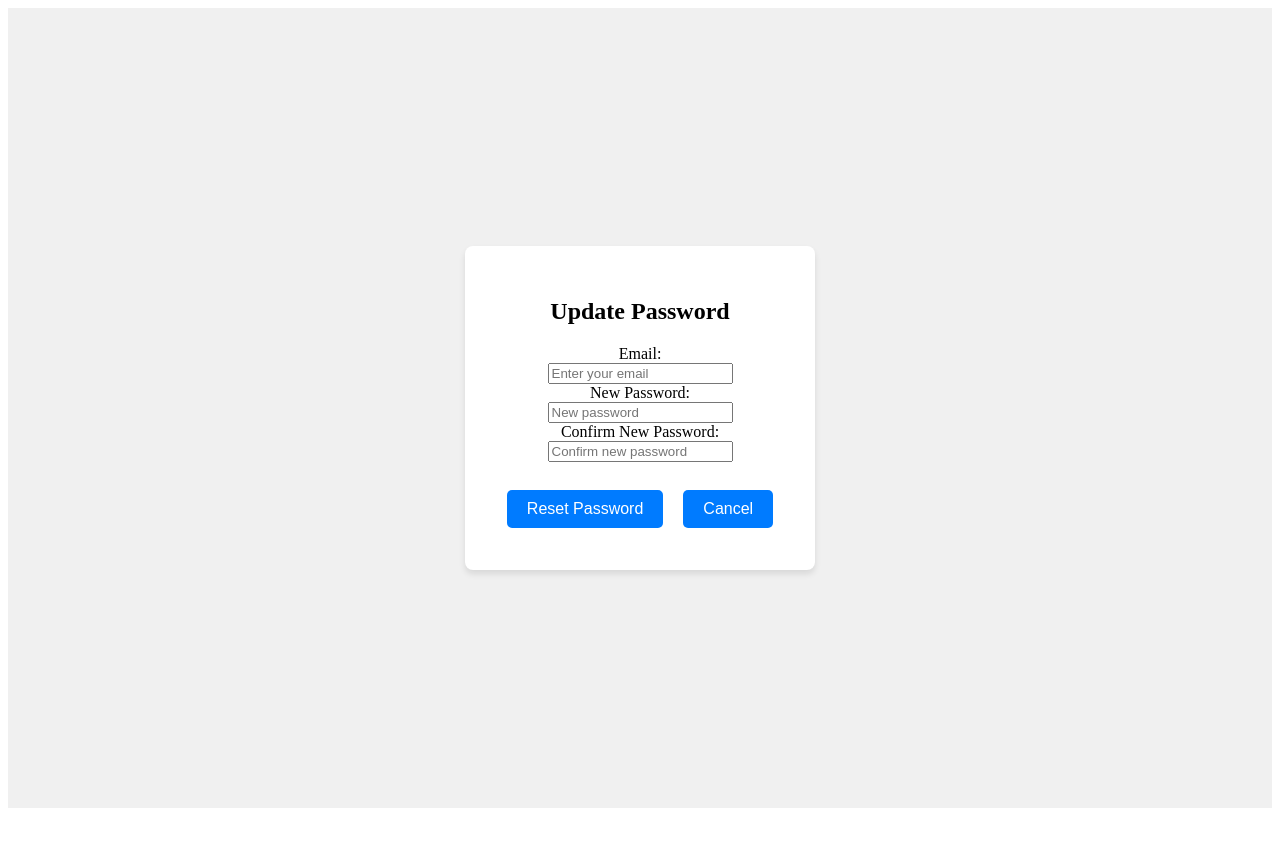
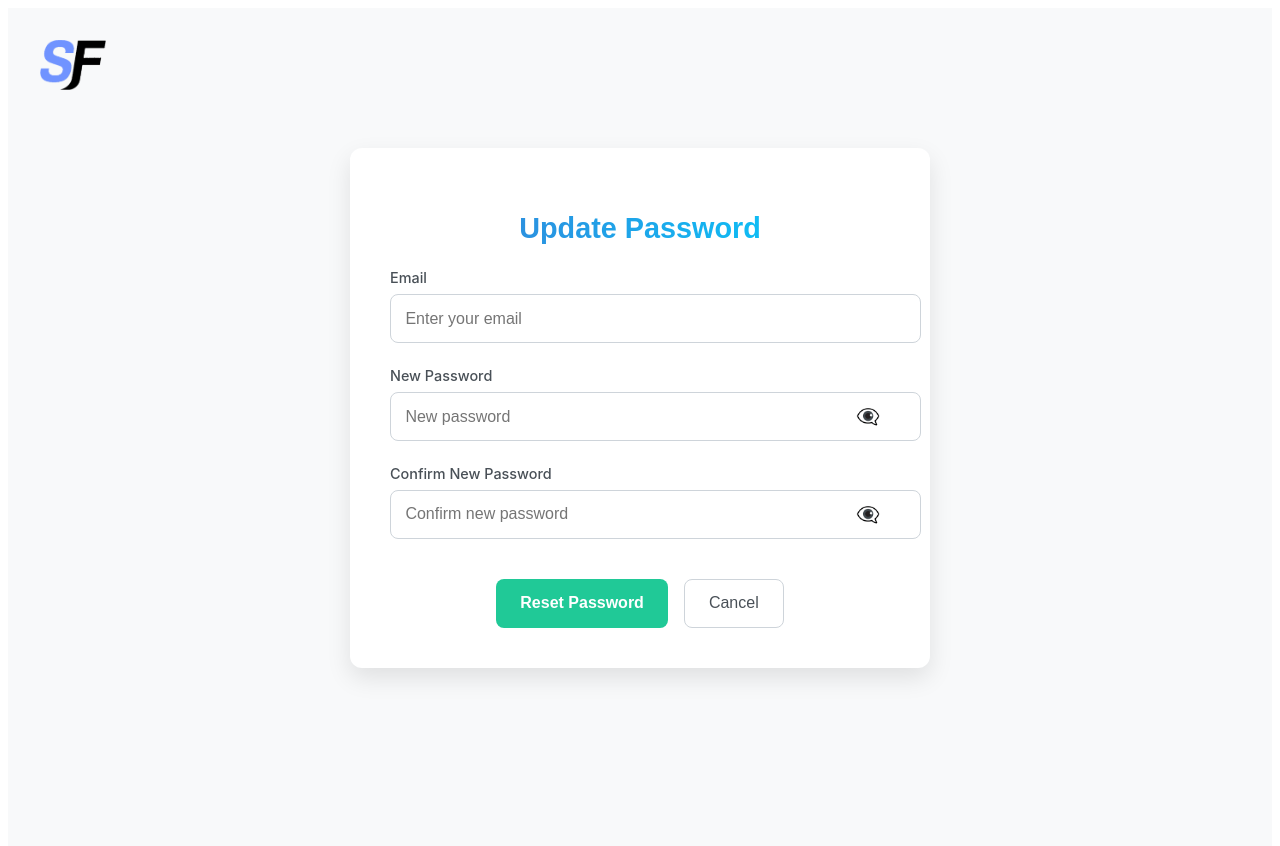
Before and after one commit to saanjpatel/IntroSWEGroup3, a React (Vite) app in the folder frontend/: page /update-password in a window 1280 px wide. Shown: the top 846 px of the page. Before the commit the page ends 816 px from the top, so only its background shows below. Built offline with nearby package versions, Linux system fonts and the light colour scheme.

Commit message:
Updated UpdatePassword Looks

```diff
--- a/frontend/src/UpdatePassword.jsx
+++ b/frontend/src/UpdatePassword.jsx
@@ -1,11 +1,14 @@
 import React, { useState } from "react";
 import { useNavigate } from "react-router-dom";
+import logo from "../src/assets/SFLogo.png"; // Make sure to add your logo file
 
 const UpdatePassword = () => {
   const [email, setEmail] = useState("");
   const [new_password, setNewPassword] = useState("");
   const [confirm_password, setConfirmPassword] = useState("");
   const [message, setMessage] = useState("");
+  const [showPassword, setShowPassword] = useState(false);
+  const [showConfirmPassword, setShowConfirmPassword] = useState(false);
   const navigate = useNavigate();
 
   const handleSubmit = async (e) => {
@@ -43,51 +46,92 @@ const UpdatePassword = () => {
 
   return (
     <div style={styles.container}>
+      <img
+        src={logo}
+        alt="StayFit Logo"
+        style={styles.logo}
+        onClick={() => navigate("/")}
+      />
+
+      <div style={styles.content}>
         <div style={styles.card}>
-        <h2>Update Password</h2>
-        {message && <p>{message}</p>}
-        <form onSubmit={handleSubmit}>
-          <div>
-            <label>Email: </label>
-            <br />
+          <h2 style={styles.title}>Update Password</h2>
+
+          {message && (
+            <p style={message.includes("successfully") ? styles.successMessage : styles.errorMessage}>
+              {message}
+            </p>
+          )}
+
+          <form onSubmit={handleSubmit} style={styles.form}>
+            <div style={styles.formGroup}>
+              <label style={styles.label}>Email</label>
               <input
                 type="email"
                 value={email}
                 placeholder="Enter your email"
                 onChange={(e) => setEmail(e.target.value)}
+                style={styles.input}
                 required
               />
             </div>
-          <div>
-            <label>New Password: </label>
-            <br />
+
+            <div style={styles.formGroup}>
+              <label style={styles.label}>New Password</label>
+              <div style={styles.passwordContainer}>
                 <input
-              type="password"
+                  type={showPassword ? "text" : "password"}
                   value={new_password}
                   placeholder="New password"
                   onChange={(e) => setNewPassword(e.target.value)}
+                  style={styles.passwordInput}
                   required
                 />
+                <button
+                  type="button"
+                  onClick={() => setShowPassword(!showPassword)}
+                  style={styles.eyeButton}
+                >
+                  {showPassword ? "👁️" : "👁️‍🗨️"}
+                </button>
               </div>
-          <div>
-            <label>Confirm New Password: </label>
-            <br />
+            </div>
+
+            <div style={styles.formGroup}>
+              <label style={styles.label}>Confirm New Password</label>
+              <div style={styles.passwordContainer}>
                 <input
-              type="password"
+                  type={showConfirmPassword ? "text" : "password"}
                   value={confirm_password}
                   placeholder="Confirm new password"
                   onChange={(e) => setConfirmPassword(e.target.value)}
+                  style={styles.passwordInput}
                   required
                 />
+                <button
+                  type="button"
+                  onClick={() => setShowConfirmPassword(!showConfirmPassword)}
+                  style={styles.eyeButton}
+                >
+                  {showConfirmPassword ? "👁️" : "👁️‍🗨️"}
+                </button>
               </div>
-          <br />
-          <button type="submit" style={styles.button}>
+            </div>
+
+            <div style={styles.buttonGroup}>
+              <button type="submit" style={styles.primaryButton}>
                 Reset Password
               </button>
-          <button type="button" onClick={handleCancel} style={styles.button}>
+              <button
+                type="button"
+                onClick={handleCancel}
+                style={styles.secondaryButton}
+              >
                 Cancel
               </button>
+            </div>
           </form>
+        </div>
       </div>
     </div>
   );
@@ -95,28 +139,158 @@ const UpdatePassword = () => {
 
 const styles = {
   container: {
+    minHeight: "100vh",
+    backgroundColor: "#f8f9fa",
+    fontFamily: "'Inter', -apple-system, BlinkMacSystemFont, sans-serif",
+    padding: "2rem",
+    position: "relative",
+  },
+  logo: {
+    position: "absolute",
+    top: "2rem",
+    left: "2rem",
+    height: "50px",
+    cursor: "pointer",
+  },
+  content: {
     display: "flex",
     justifyContent: "center",
     alignItems: "center",
-    minHeight: "100vh",
-    backgroundColor: "#f0f0f0",
+    minHeight: "calc(100vh - 4rem)",
   },
   card: {
-    padding: "2rem",
+    padding: "2.5rem",
+    borderRadius: "12px",
+    backgroundColor: "#fff",
+    boxShadow: "0 10px 25px rgba(0, 0, 0, 0.1)",
+    width: "100%",
+    maxWidth: "500px",
+  },
+  title: {
+    fontSize: "1.8rem",
+    fontWeight: "700",
+    color: "#212529",
+    marginBottom: "1.5rem",
+    textAlign: "center",
+    background: "linear-gradient(90deg, #3a7bd5, #00d2ff)",
+    WebkitBackgroundClip: "text",
+    WebkitTextFillColor: "transparent",
+    fontFamily: "'Poppins', sans-serif",
+  },
+  form: {
+    display: "flex",
+    flexDirection: "column",
+    gap: "1.5rem",
+  },
+  formGroup: {
+    display: "flex",
+    flexDirection: "column",
+    gap: "0.5rem",
+  },
+  label: {
+    fontSize: "0.9rem",
+    fontWeight: "500",
+    color: "#495057",
+  },
+  input: {
+    padding: "0.9rem",
     borderRadius: "8px",
-    backgroundColor: "#fff",
-    boxShadow: "0 4px 6px rgba(0,0,0,0.1)",
+    border: "1px solid #ced4da",
+    fontSize: "1rem",
+    width: "100%",
+    transition: "all 0.2s ease",
+    ":focus": {
+      outline: "none",
+      borderColor: "#3a7bd5",
+      boxShadow: "0 0 0 3px rgba(58, 123, 213, 0.1)",
+    },
+  },
+  passwordContainer: {
+    position: "relative",
+    width: "100%",
+  },
+  passwordInput: {
+    padding: "0.9rem",
+    paddingRight: "px", // Space for eye button
+    borderRadius: "8px",
+    border: "1px solid #ced4da",
+    fontSize: "1rem",
+    width: "100%",
+    transition: "all 0.2s ease",
+    ":focus": {
+      outline: "none",
+      borderColor: "#3a7bd5",
+      boxShadow: "0 0 0 3px rgba(58, 123, 213, 0.1)",
+    },
+  },
+  eyeButton: {
+    position: "absolute",
+    right: "10px",
+    top: "50%",
+    transform: "translateY(-50%)",
+    background: "none",
+    border: "none",
+    cursor: "pointer",
+    fontSize: "1.2rem",
+    color: "#6c757d",
+    padding: "0",
+    margin: "0",
+    width: "24px",
+    height: "24px",
+    display: "flex",
+    alignItems: "center",
+    justifyContent: "center",
+  },
+  buttonGroup: {
+    display: "flex",
+    justifyContent: "center",
+    gap: "1rem",
+    marginTop: "1rem",
+  },
+  primaryButton: {
+    padding: "0.9rem 1.5rem",
+    borderRadius: "8px",
+    border: "none",
+    backgroundColor: "#20c997",
+    color: "white",
+    cursor: "pointer",
+    fontSize: "1rem",
+    fontWeight: "600",
+    transition: "all 0.2s ease",
+    ":hover": {
+      backgroundColor: "#12b886",
+      transform: "translateY(-1px)",
+    },
+  },
+  secondaryButton: {
+    padding: "0.9rem 1.5rem",
+    borderRadius: "8px",
+    border: "1px solid #ced4da",
+    backgroundColor: "transparent",
+    color: "#495057",
+    cursor: "pointer",
+    fontSize: "1rem",
+    fontWeight: "500",
+    transition: "all 0.2s ease",
+    ":hover": {
+      backgroundColor: "#f8f9fa",
+    },
+  },
+  successMessage: {
+    color: "#28a745",
+    backgroundColor: "#e8f5e9",
+    padding: "0.75rem",
+    borderRadius: "6px",
+    marginBottom: "1rem",
     textAlign: "center",
   },
-  button: {
-    margin: "10px",
-    padding: "10px 20px",
-    borderRadius: "5px",
-    border: "none",
-    backgroundColor: "#007bff",
-    color: "#fff",
-    cursor: "pointer",
-    fontSize: "1rem",
+  errorMessage: {
+    color: "#dc3545",
+    backgroundColor: "#fce8e6",
+    padding: "0.75rem",
+    borderRadius: "6px",
+    marginBottom: "1rem",
+    textAlign: "center",
   },
 };
 
```
Lines whose indentation alone changed are shown as unchanged.
